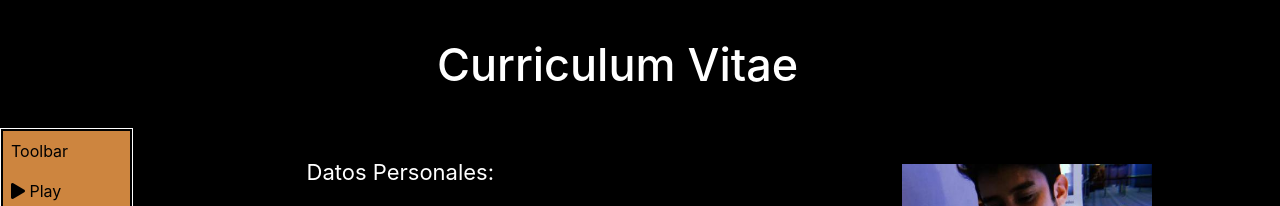
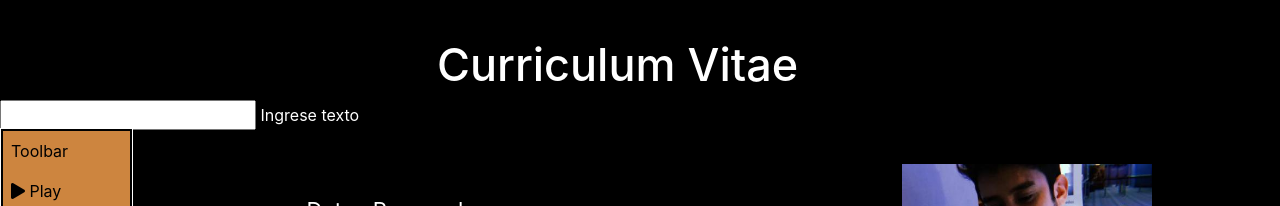
Before and after one commit to federicofranco97/cv, a website: page public_html/index.html in a window 1280 px wide. Shown: the top 206 px of the page. Drawn offline with nearby package versions, Linux system fonts and the light colour scheme.

Commit message:
removed unused comments

```diff
--- a/public_html/index.html
+++ b/public_html/index.html
@@ -19,8 +19,6 @@
 
     <body id="mainBody" onload="theme()">
         <header>
-<!--            <button onclick="changeLight()" class="btn-theme" id="lightt">Brick Theme</button>
-            <button onclick="changeDark()" class="btn-theme" id="darkt">Dark Theme</button>-->
             <h1 id="tituloPrincipal">Curriculum Vitae</h1>
 
 
@@ -60,7 +58,7 @@
                 </div>
             </div>
         </div>
-
+        <input required=""> Ingrese texto
         <img id="fotoPerfil" src="resources/43964230.jpg">
         <audio src="resources/Gorillaz   Feel Good Inc (30 sec).mp3" id="musicaFondo"></audio>
         <nav id="menuNav">
```
Also changed, not shown: Gruntfile.js (line endings or trailing spaces), bower.json (line endings or trailing spaces), gulpfile.js (line endings or trailing spaces), package.json (line endings or trailing spaces), public_html/BatallaNaval.html (line endings or trailing spaces), public_html/ctb.html (line endings or trailing spaces), public_html/resources/script2.js (line endings or trailing spaces), public_html/resources/script3.js (line endings or trailing spaces), public_html/resources/style2.css (line endings or trailing spaces), public_html/resources/style3.css (line endings or trailing spaces), 1 other file.
